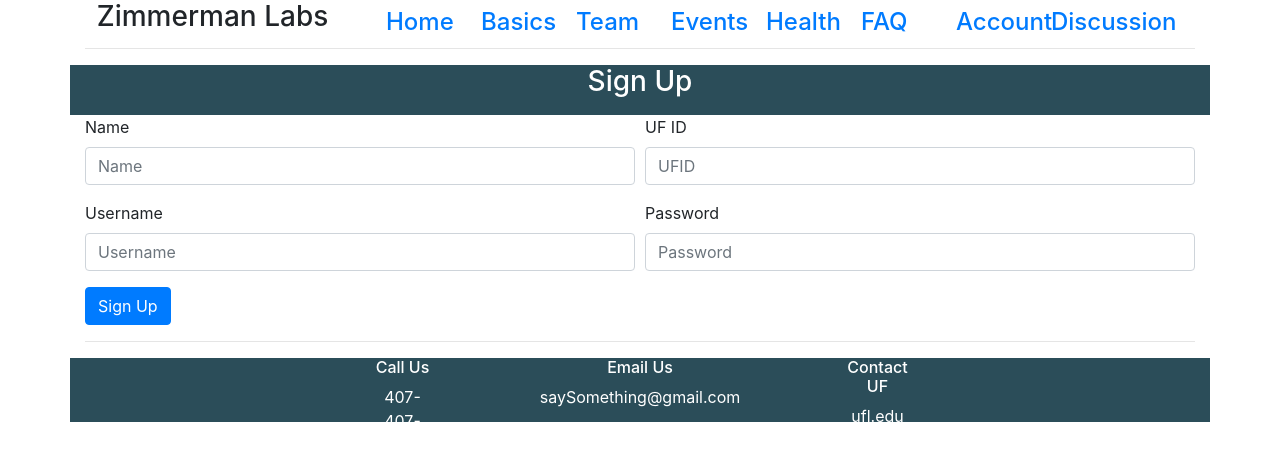
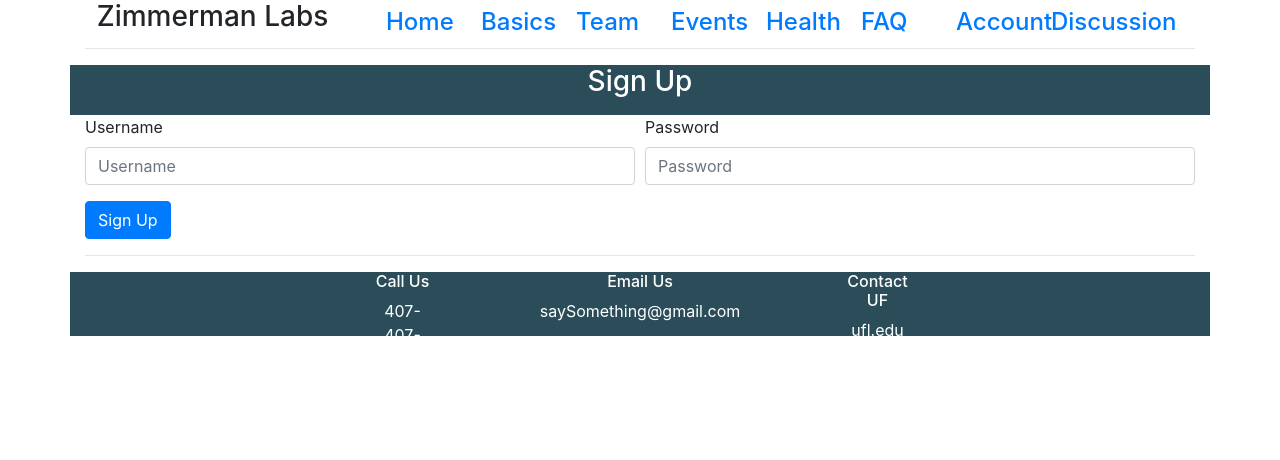
Before and after one commit to vidatonkova/ZimmermanWeb, a React (Create React App) app in the folder client/: page /Sign_Up in a window 1280 px wide. Shown: the top 460 px of the page. Built offline with nearby package versions, Linux system fonts and the light colour scheme.

Commit message:
discussion and sign up are working

```diff
--- a/client/src/views/Discussion.js
+++ b/client/src/views/Discussion.js
@@ -125,7 +125,7 @@ const Discussion = (props) => {
                         }
                     }
                 </Async>
-        </div>
+             </div>
         </div>
         );
 };
--- a/client/src/views/SignUp.js
+++ b/client/src/views/SignUp.js
@@ -1,8 +1,46 @@
-import React from "react";
+
 import "bootstrap/dist/css/bootstrap.min.css";
 import "./Format.css";
+import Button from 'react-bootstrap/Button'
+import {Collapse} from 'react-bootstrap'
+
+import {React, useState} from 'react';
+import Axios from 'axios';
+import Async from 'react-async';
+
+import config from '../config.js'
 
 const SignUp = () => {
+
+  let [username, setUser] = useState("");
+  let [password, setPass] = useState("");
+
+  const handleChangeName = (event) => {
+      setUser(event.target.value);
+  }
+  const handleChangePost = (event) => {
+      setPass(event.target.value);
+  }
+
+  const makeAcc = () => {
+
+      return Axios.post(
+          config.backpoint + '/users/create',
+          {
+            fname: username,
+            lname: password
+          }
+      )
+      .then((response) => {
+          return response.data;
+      })
+      .catch((error) => {
+          console.error(error)
+          return error;
+      })
+  }
+
+
   return (
     <div class="container">
       <div class="row sub-title-row">
@@ -10,32 +48,12 @@ const SignUp = () => {
           <h3>Sign Up</h3>
         </div>
       </div>
-      <form>
-        <div class="form-row">
-          <div class="form-group col-md-6">
-            <label for="inputName4">Name</label>
-            <input
-              type="newName"
-              class="form-control"
-              id="inputName4"
-              placeholder="Name"
-            />
-          </div>
-          <div class="form-group col-md-6">
-            <label for="inputUFID4">UF ID</label>
-            <input
-              type="newUFID"
-              class="form-control"
-              id="inputUFID4"
-              placeholder="UFID"
-            />
-          </div>
-        </div>
+      <form onSubmit={makeAcc}>
         <div class="form-row">
           <div class="form-group col-md-6">
             <label for="inputUsername4">Username</label>
             <input
-              type="newUsername"
+              type="text" value={username} onChange={handleChangeName}
               class="form-control"
               id="inputUsername4"
               placeholder="Username"
@@ -44,7 +62,7 @@ const SignUp = () => {
           <div class="form-group col-md-6">
             <label for="inputPassword4">Password</label>
             <input
-              type="newPassword"
+              type="text" value={password} onChange={handleChangePost}
               class="form-control"
               id="inputPassword4"
               placeholder="Password"
```
